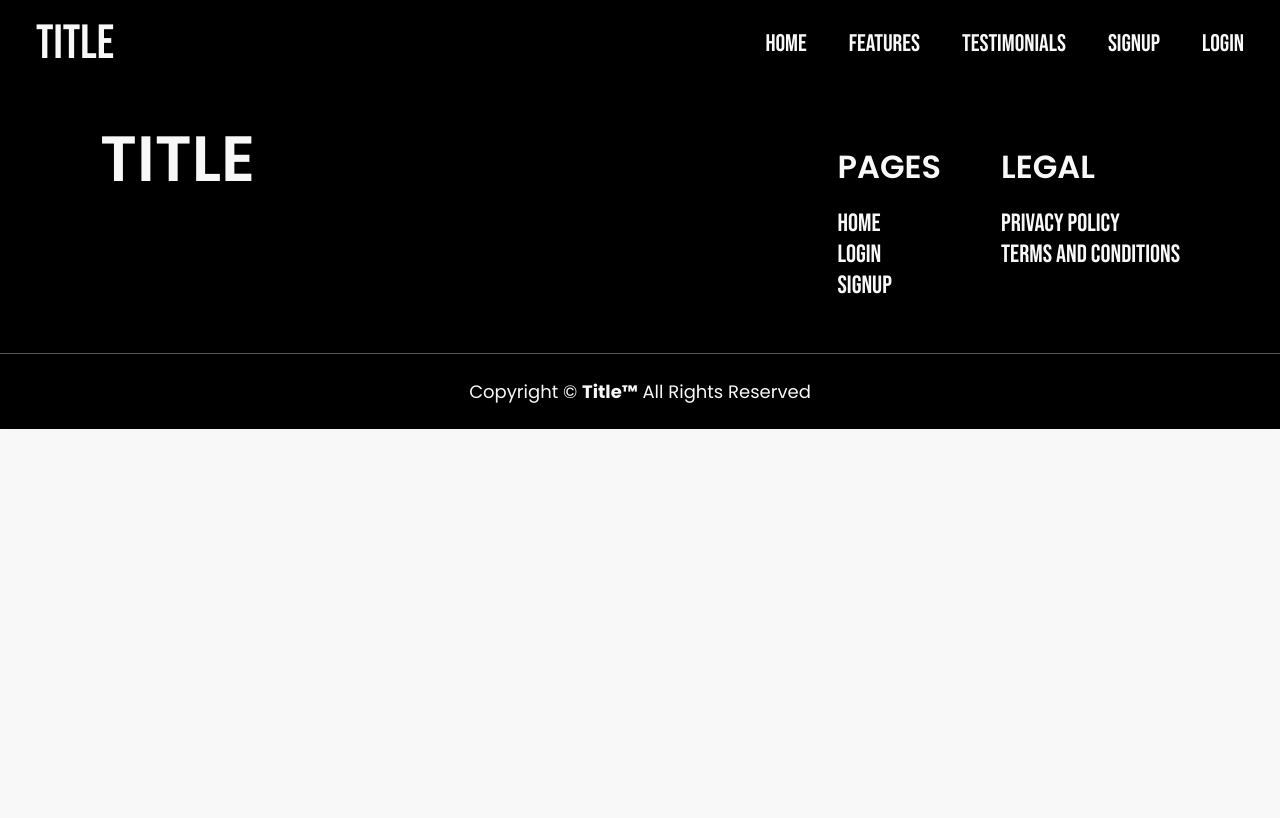
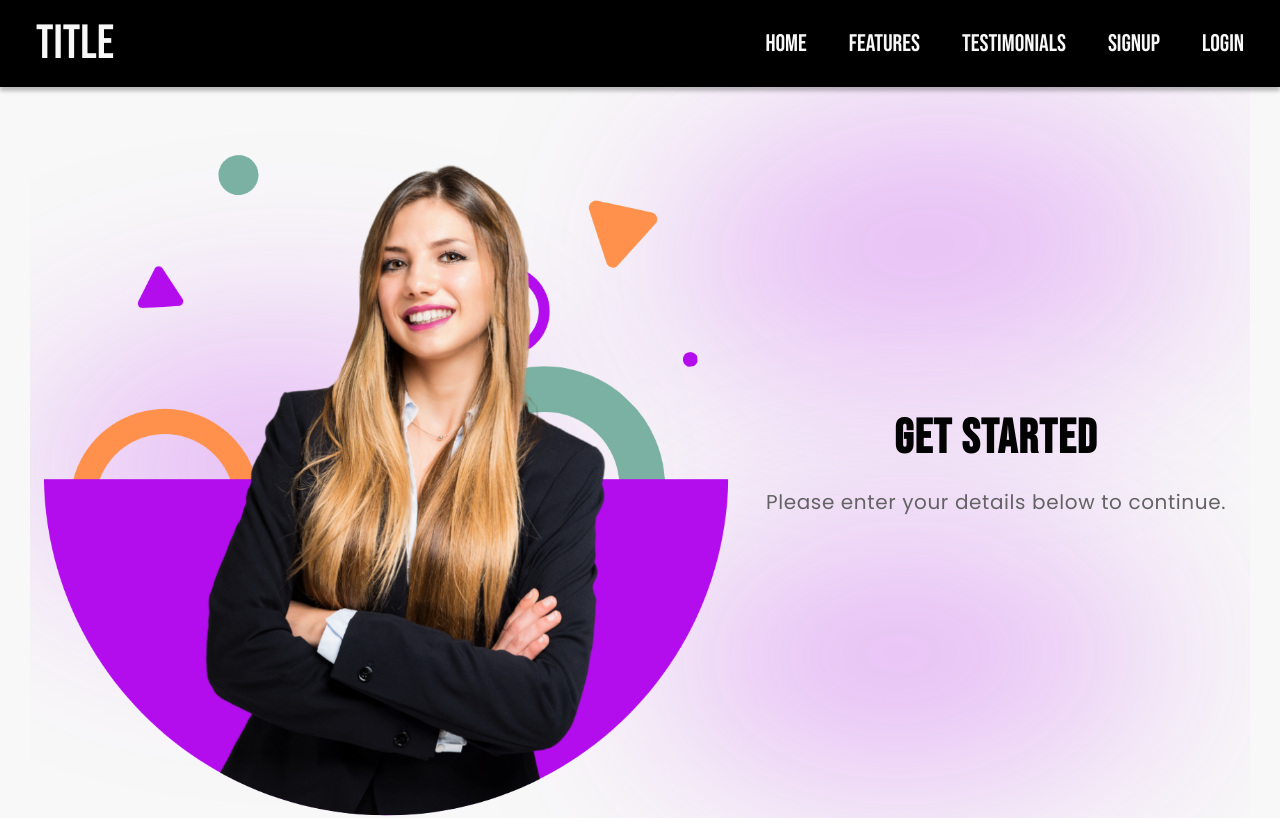
Before and after one commit to Siddhant654321/resume_builder, a React (Vite) app: page /signup in a window 1280 px wide. Shown: the top 818 px of the page. Built offline with nearby package versions, Linux system fonts and the light colour scheme.

Commit message:
created one third of the signup page

```diff
--- a/src/Screens/Auth.css
+++ b/src/Screens/Auth.css
@@ -0,0 +1,46 @@
+.auth_container {
+    display: flex;
+    margin: 30px;
+    align-items: center;
+    position: relative;
+    overflow-x: clip;
+}
+
+.auth_container img {
+    max-width: 712px;
+}
+
+.auth_container>div {
+    flex: 1;
+    display: flex;
+    flex-direction: column;
+    align-items: center;
+}
+
+.auth_container h2 {
+    color: #030303;
+    font-family: var(--second-family);
+    font-size: 48px;
+    letter-spacing: 1.478px;
+    margin: 0px;
+    text-align: center;
+}
+
+.auth_container p {
+    color: #636364;
+    text-align: center;
+    font-family: var(--font-family);
+    font-size: 20px;
+    font-weight: 400;
+    letter-spacing: 0.609px;
+}
+
+.auth_ellipse_2 {
+    top: 0%;
+    right: -5%;
+}
+
+.auth_ellipse_3 {
+    bottom: 5%;
+    right: 4%;
+}
--- a/src/Screens/SignUp.jsx
+++ b/src/Screens/SignUp.jsx
@@ -1,9 +1,23 @@
 import './Auth.css';
+import signup_image from '../assets/signup_image.png';
+import BlurredSVG from '../components/BlurredSVG';
 
 const SignUp = () => {
   return (
-    <main>
+    <main className='auth_container'>
+        <BlurredSVG className='blurred_svg auth_ellipse_1' width={547} height={264} />
+        <BlurredSVG className='blurred_svg auth_ellipse_2' width={642} height={311} />
+        <BlurredSVG className='blurred_svg auth_ellipse_3' width={539} height={260} />
+        <img src={signup_image} alt='' />
+        <div>
+            <form>
+                <h2>GET STARTED</h2>
+                <p>Please enter your details below to continue.</p>
+                <form>
 
+                </form>
+            </form>
+        </div>
     </main>
   )
 }
```
Also changed, not shown: src/assets/signup_image.png (added).
